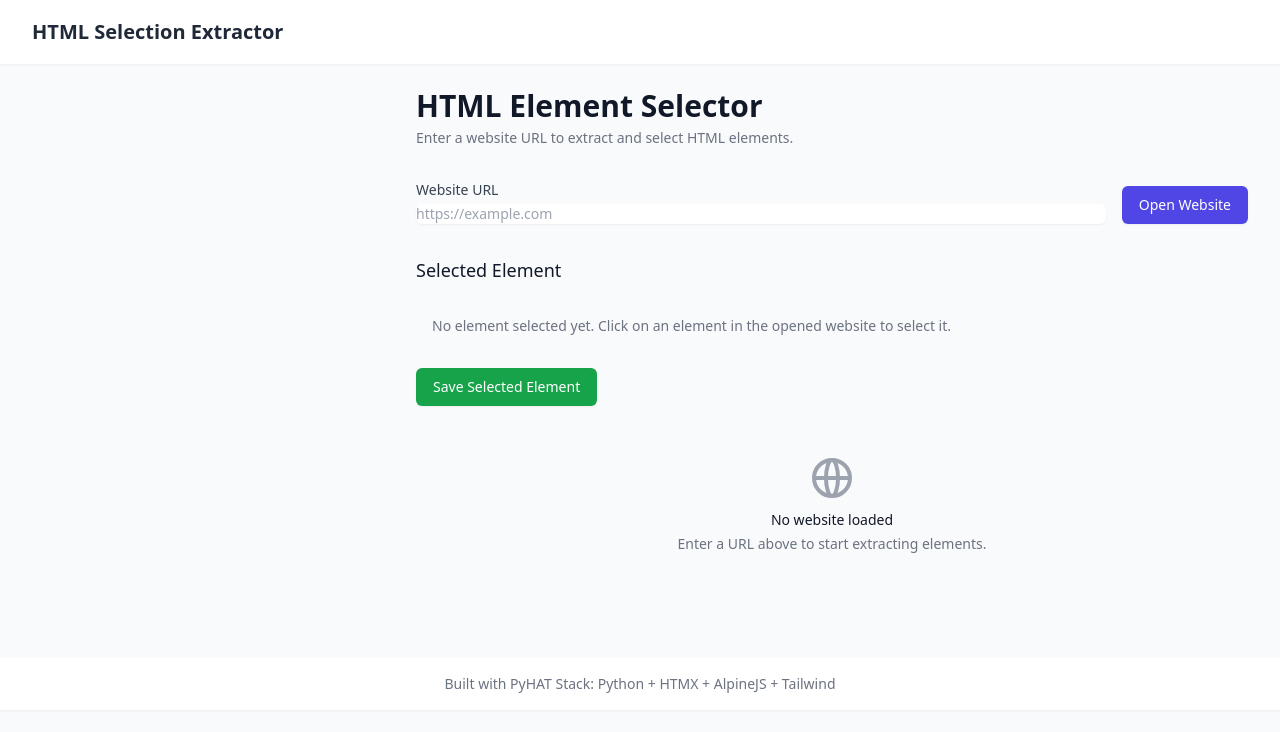
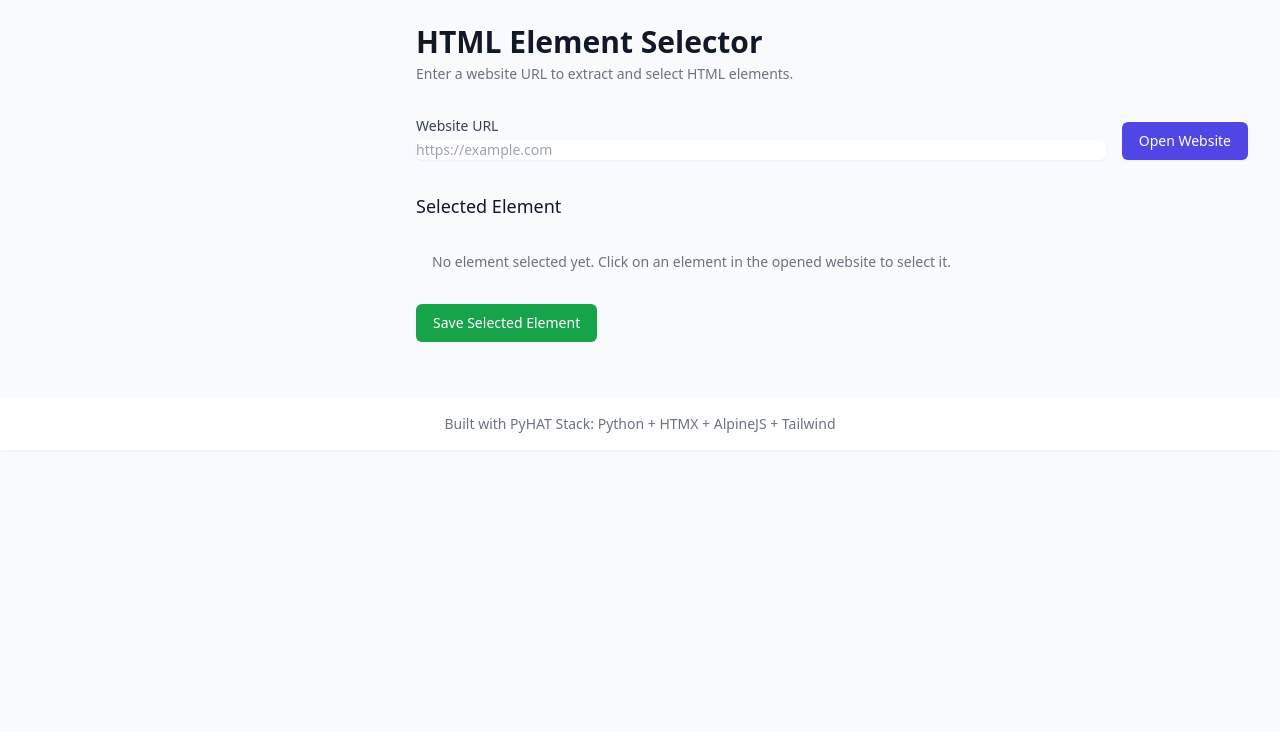
Before and after one commit to cattboy/PyHAT_HTML_Selection_Extractor, a FastAPI app: page / in a window 1280 px wide. Shown: the top 732 px of the page. Run offline with FastAPI, Linux system fonts and the light colour scheme; some libraries are stand-ins or nearby versions.

Commit message:
Cleaning up unused func

```diff
--- a/app/templates/base.html
+++ b/app/templates/base.html
@@ -23,18 +23,10 @@
         }
     </style>
 
-    {% block head %}{% endblock %}
+    <!-- {% block head %}{% endblock %} -->
 </head>
 <body class="min-h-screen bg-gray-50">
-    <nav class="bg-white shadow-sm">
-        <div class="max-w-7xl mx-auto px-4 sm:px-6 lg:px-8">
-            <div class="flex justify-between h-16">
-                <div class="flex items-center">
-                    <span class="text-xl font-bold text-gray-800">HTML Selection Extractor</span>
-                </div>
-            </div>
-        </div>
-    </nav>
+
 
     <main class="max-w-7xl mx-auto py-6 sm:px-6 lg:px-8">
         {% block content %}{% endblock %}
--- a/app/templates/index.html
+++ b/app/templates/index.html
@@ -4,7 +4,7 @@
 
 {% block content %}
 <div x-data="elementSelector" class="pl-96">
-    <div class="md:flex md:items-center md:justify-between mb-8">
+    <div class="md:flex md:items-left md:justify-between mb-8">
         <div class="flex-1 min-w-0">
             <h2 class="text-2xl font-bold leading-7 text-gray-900 sm:text-3xl sm:truncate">
                 HTML Element Selector
@@ -57,53 +57,6 @@
             Save Selected Element
         </button>
     </div>
-
-    {% if error %}
-    <div class="rounded-md bg-red-50 p-4 mb-8">
-        <div class="flex">
-            <div class="flex-shrink-0">
-                <svg class="h-5 w-5 text-red-400" viewBox="0 0 20 20" fill="currentColor">
-                    <path fill-rule="evenodd" d="M10 18a8 8 0 100-16 8 8 0 000 16zM8.707 7.293a1 1 0 00-1.414 1.414L8.586 10l-1.293 1.293a1 1 0 101.414 1.414L10 11.414l1.293 1.293a1 1 0 001.414-1.414L11.414 10l1.293-1.293a1 1 0 00-1.414-1.414L10 8.586 8.707 7.293z" clip-rule="evenodd" />
-                </svg>
-            </div>
-            <div class="ml-3">
-                <h3 class="text-sm font-medium text-red-800">Error loading website</h3>
-                <p class="mt-2 text-sm text-red-700">{{ error }}</p>
-            </div>
-        </div>
-    </div>
-    {% endif %}
-
-    {% if elements %}
-    <div class="grid gap-6 grid-cols-1 sm:grid-cols-2 lg:grid-cols-3">
-        {% for element in elements %}
-        <div
-            class="element-card bg-white overflow-hidden shadow rounded-lg divide-y divide-gray-200 cursor-pointer hover:shadow-md"
-            hx-get="/element/{{ element.id }}"
-            hx-target="#element-detail"
-            hx-swap="innerHTML"
-            @click="selectElement({{ element|tojson }})"
-        >
-            <div class="px-4 py-5 sm:p-6">
-                <h3 class="text-lg font-medium text-gray-900">{{ element.name }}</h3>
-                <p class="mt-1 text-sm text-gray-500">{{ element.content }}</p>
-                <p class="mt-2 text-xs text-gray-400">XPath: {{ element.xpath }}</p>
-            </div>
-        </div>
-        {% endfor %}
-    </div>
-    {% elif not error %}
-    <div class="text-center py-12">
-        <svg class="mx-auto h-12 w-12 text-gray-400" fill="none" viewBox="0 0 24 24" stroke="currentColor">
-            <path stroke-linecap="round" stroke-linejoin="round" stroke-width="2" d="M21 12a9 9 0 01-9 9m9-9a9 9 0 00-9-9m9 9H3m9 9a9 9 0 01-9-9m9 9c1.657 0 3-4.03 3-9s-1.343-9-3-9m0 18c-1.657 0-3-4.03-3-9s1.343-9 3-9m-9 9a9 9 0 019-9" />
-        </svg>
-        <h3 class="mt-2 text-sm font-medium text-gray-900">No website loaded</h3>
-        <p class="mt-1 text-sm text-gray-500">Enter a URL above to start extracting elements.</p>
-    </div>
-    {% endif %}
-
-    <!-- Element Detail Section -->
-    <div id="element-detail"></div>
 </div>
 
 <script>
```
Also changed, not shown: app/templates/element_detail.html (deleted, +0 -120 lines).
